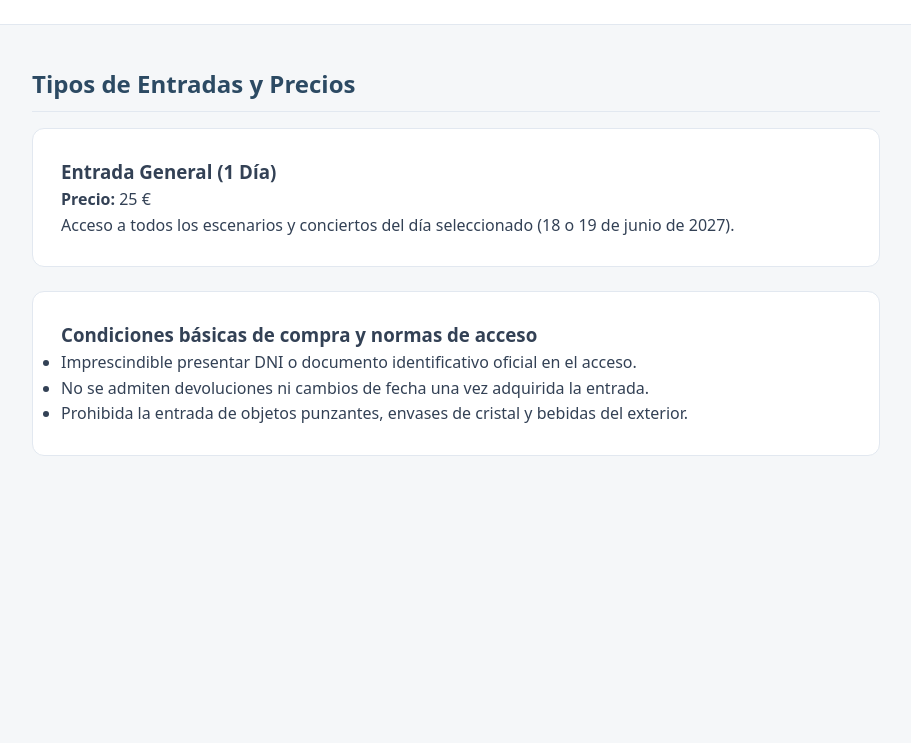
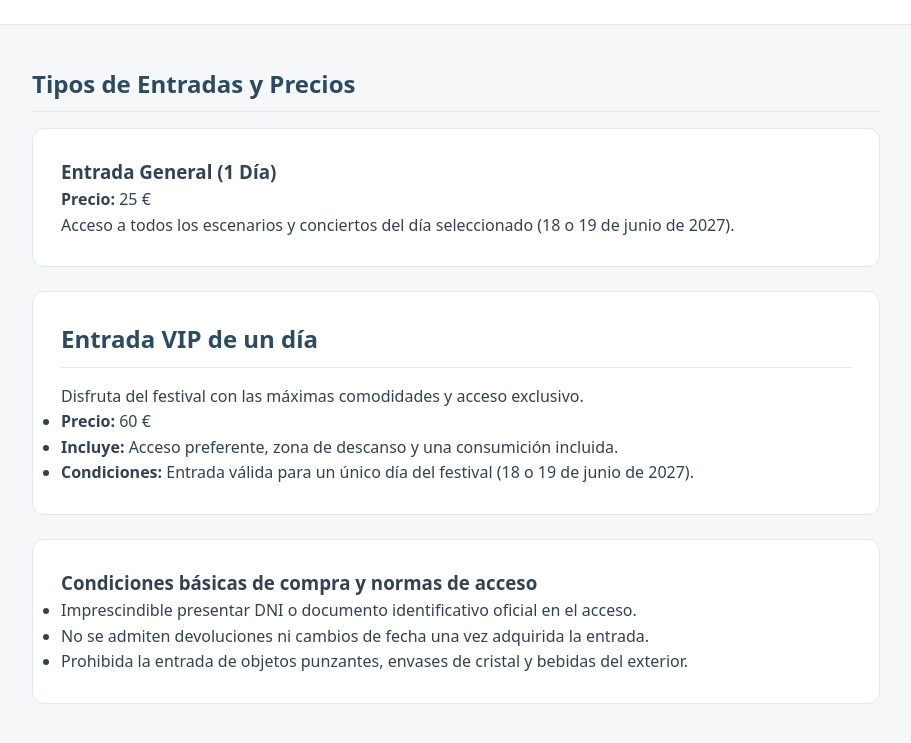
Before and after one commit to lopezpascual25-sudo/festival-dam-2027, a plain HTML site: page entradas.html in a window 1280 px wide. Shown: the part 133-876 px from the top of the page, without its empty margins (184-1095 px from the left). Before the commit the page ends 800 px from the top, so only its background shows below. Drawn offline with Linux system fonts and the light colour scheme.

Commit message:
Añadida entrada VIP de un día en entradas.html

```diff
--- a/entradas.html
+++ b/entradas.html
@@ -24,6 +24,16 @@
         </section>
 
         <section>
+            <h2>Entrada VIP de un día</h2>
+            <p>Disfruta del festival con las máximas comodidades y acceso exclusivo.</p>
+            <ul>
+                <li><strong>Precio:</strong> 60 €</li>
+                <li><strong>Incluye:</strong> Acceso preferente, zona de descanso y una consumición incluida.</li>
+                <li><strong>Condiciones:</strong> Entrada válida para un único día del festival (18 o 19 de junio de 2027).</li>
+            </ul>
+        </section>
+
+        <section>
             <h3>Condiciones básicas de compra y normas de acceso</h3>
             <ul>
                 <li>Imprescindible presentar DNI o documento identificativo oficial en el acceso.</li>
```
